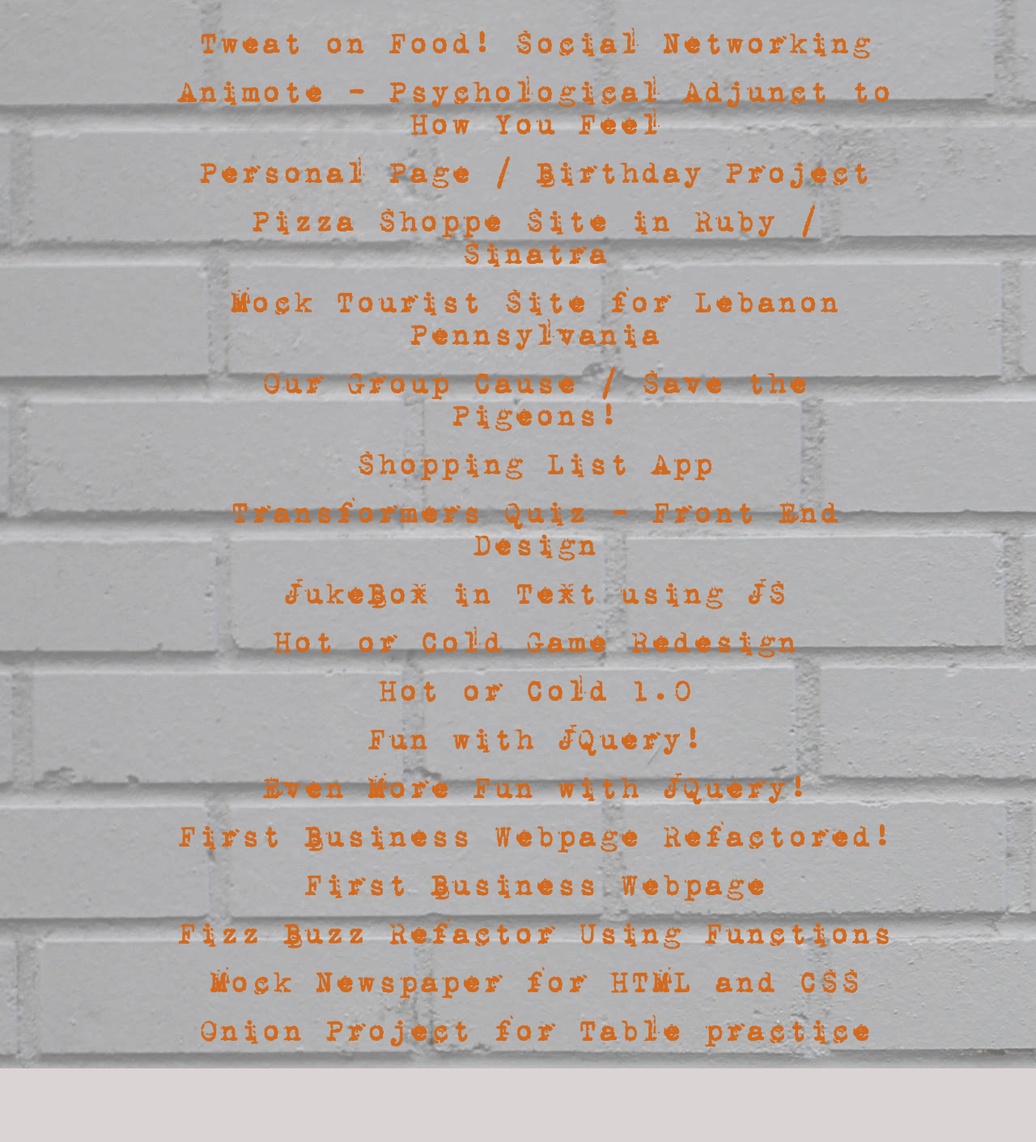
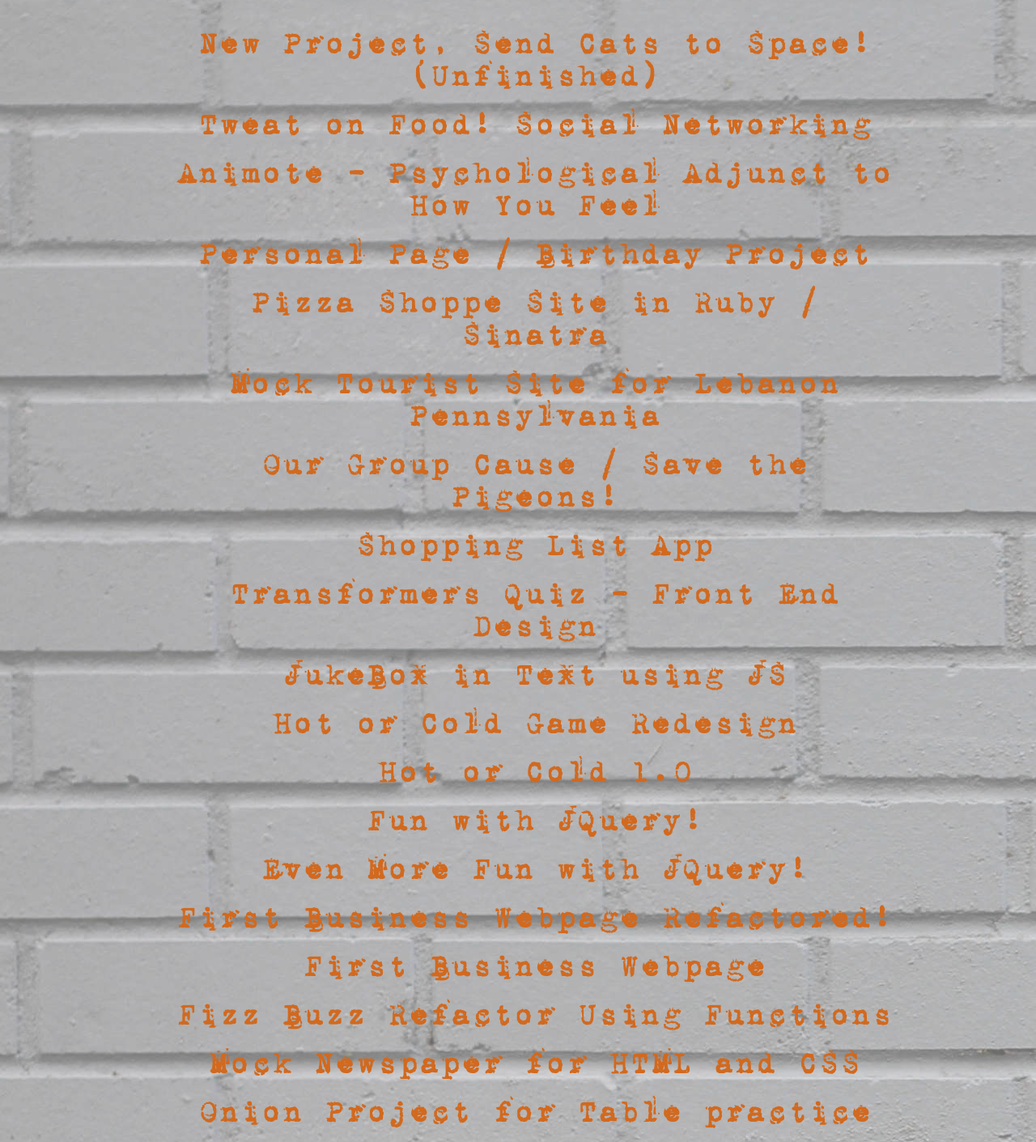
Before and after one commit to kenguie/portfolioPage, a plain HTML site: page index.html in a window 1280 px wide. Shown: the part 70-1481 px from the top of the page at 81% size. Before the commit the page ends 1390 px from the top, so only its background shows below. Drawn offline with Linux system fonts and the light colour scheme.

Commit message:
GA and new project

```diff
--- a/css/style.css
+++ b/css/style.css
@@ -41,3 +41,7 @@ ul li a {
 ul li a:hover {
     color: aliceblue;
 }
+
+#sitelock {
+    padding: 25px;
+}
--- a/index.html
+++ b/index.html
@@ -8,6 +8,17 @@
     <link rel="stylesheet" href="css/style.css">
     <link rel="stylesheet" href="css/stylesheet.css" type="text/css" charset="utf-8" />
 
+<!-- Google Analytics -->
+<script>
+  (function(i,s,o,g,r,a,m){i['GoogleAnalyticsObject']=r;i[r]=i[r]||function(){
+  (i[r].q=i[r].q||[]).push(arguments)},i[r].l=1*new Date();a=s.createElement(o),
+  m=s.getElementsByTagName(o)[0];a.async=1;a.src=g;m.parentNode.insertBefore(a,m)
+  })(window,document,'script','//www.google-analytics.com/analytics.js','ga');
+
+  ga('create', 'UA-62273415-1', 'auto');
+  ga('send', 'pageview');
+
+</script>
 </head>
 
 <body>
@@ -18,26 +29,30 @@
     </div>
 
     <ul>
+        <li><a target="_blank" href="http://spacekitties.kenguie.com">New Project, Send Cats to Space! (Unfinished)</a></li>
+        <li><a target="_blank" href="http://tweatonfood.herokuapp.com/">Tweat on Food! Social Networking</a></li>
+        <li><a target="_blank" href="http://animote.herokuapp.com/">Animote - Psychological Adjunct to How You Feel</a></li>
+        <li><a target="_blank" href="http://nyhunter77.github.io/BdayPject/">Personal Page / Birthday Project</a></li>
+        <li><a target="_blank" href="http://pizzashoppe.herokuapp.com//">Pizza Shoppe Site in Ruby / Sinatra</a></li>
+        <li><a target="_blank" href="http://nyhunter77.github.io/lebanon_travel/">Mock Tourist Site for Lebanon Pennsylvania</a></li>
+        <li><a target="_blank" href="http://nyhunter77.github.io/GroupCause/">Our Group Cause / Save the Pigeons!</a></li>
+        <li><a target="_blank" href="http://nyhunter77.github.io/shoppingList/">Shopping List App</a></li>
+        <li><a target="_blank" href="http://nyhunter77.github.io/quiz/">Transformers Quiz - Front End Design</a></li>
+        <li><a target="_blank" href="http://nyhunter77.github.io/Jukebox/">JukeBox in Text using JS</a></li>
+        <li><a target="_blank" href="http://nyhunter77.github.io/hot-cold-redesign/">Hot or Cold Game Redesign</a></li>
+        <li><a target="_blank" href="http://nyhunter77.github.io/hot-or-cold/">Hot or Cold 1.0</a></li>
+        <li><a target="_blank" href="http://nyhunter77.github.io/PlaywJq/">Fun with JQuery!</a></li>
+        <li><a target="_blank" href="http://nyhunter77.github.io/MoreFunJQueryPage/">Even More Fun with JQuery!</a></li>
+        <li><a target="_blank" href="http://nyhunter77.github.io/BusinessPage2a/">First Business Webpage Refactored! </a></li>
+        <li><a target="_blank" href="http://nyhunter77.github.io/businessPage2/">First Business Webpage </a></li>
+        <li><a target="_blank" href="http://nyhunter77.github.io/fizzRefactor/">Fizz Buzz Refactor Using Functions</a></li>
+        <li><a target="_blank" href="http://nyhunter77.github.io/NewspaperForPositioning/">Mock Newspaper for HTML and CSS</a></li>
+        <li><a target="_blank" href="http://nyhunter77.github.io/Onion/">Onion Project for Table practice</a></li>
+    </ul>
+    </div>
 
-        <li><a href="http://tweatonfood.herokuapp.com/">Tweat on Food! Social Networking</a></li>
-        <li><a href="http://animote.herokuapp.com/">Animote - Psychological Adjunct to How You Feel</a></li>
-        <li><a href="http://nyhunter77.github.io/BdayPject/">Personal Page / Birthday Project</a></li>
-        <li><a href="http://pizzashoppe.herokuapp.com//">Pizza Shoppe Site in Ruby / Sinatra</a></li>
-        <li><a href="http://nyhunter77.github.io/lebanon_travel/">Mock Tourist Site for Lebanon Pennsylvania</a></li>
-        <li><a href="http://nyhunter77.github.io/GroupCause/">Our Group Cause / Save the Pigeons!</a></li>
-        <li><a href="http://nyhunter77.github.io/shoppingList/">Shopping List App</a></li>
-        <li><a href="http://nyhunter77.github.io/quiz/">Transformers Quiz - Front End Design</a></li>
-        <li><a href="http://nyhunter77.github.io/Jukebox/">JukeBox in Text using JS</a></li>
-        <li><a href="http://nyhunter77.github.io/hot-cold-redesign/">Hot or Cold Game Redesign</a></li>
-        <li><a href="http://nyhunter77.github.io/hot-or-cold/">Hot or Cold 1.0</a></li>
-        <li><a href="http://nyhunter77.github.io/PlaywJq/">Fun with JQuery!</a></li>
-        <li><a href="http://nyhunter77.github.io/MoreFunJQueryPage/">Even More Fun with JQuery!</a></li>
-        <li><a href="http://nyhunter77.github.io/BusinessPage2a/">First Business Webpage Refactored! </a></li>
-        <li><a href="http://nyhunter77.github.io/businessPage2/">First Business Webpage </a></li>
-        <li><a href="http://nyhunter77.github.io/fizzRefactor/">Fizz Buzz Refactor Using Functions</a></li>
-        <li><a href="http://nyhunter77.github.io/NewspaperForPositioning/">Mock Newspaper for HTML and CSS</a></li>
-        <li><a href="http://nyhunter77.github.io/Onion/">Onion Project for Table practice</a></li>
-    </ul>
+    <div id="sitelock">
+        <a href="#" onclick="window.open('https://www.sitelock.com/verify.php?site=www.kenguie.com','SiteLock','width=600,height=600,left=160,top=170');" ><img alt="website security" title="SiteLock" src="//shield.sitelock.com/shield/www.kenguie.com"/></a>
     </div>
 
 </body>
```
Also changed, not shown: images/secure.png (added).
